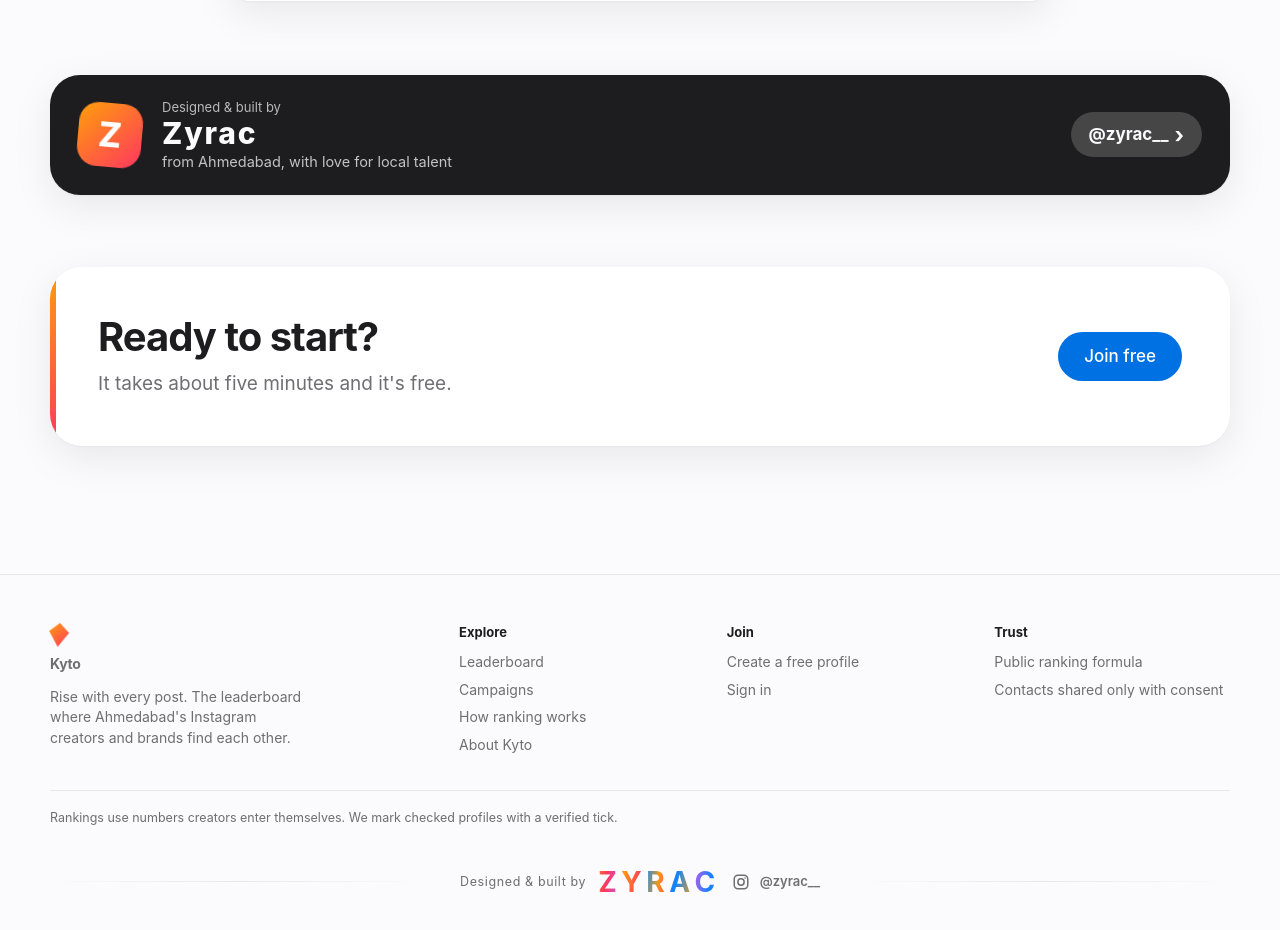
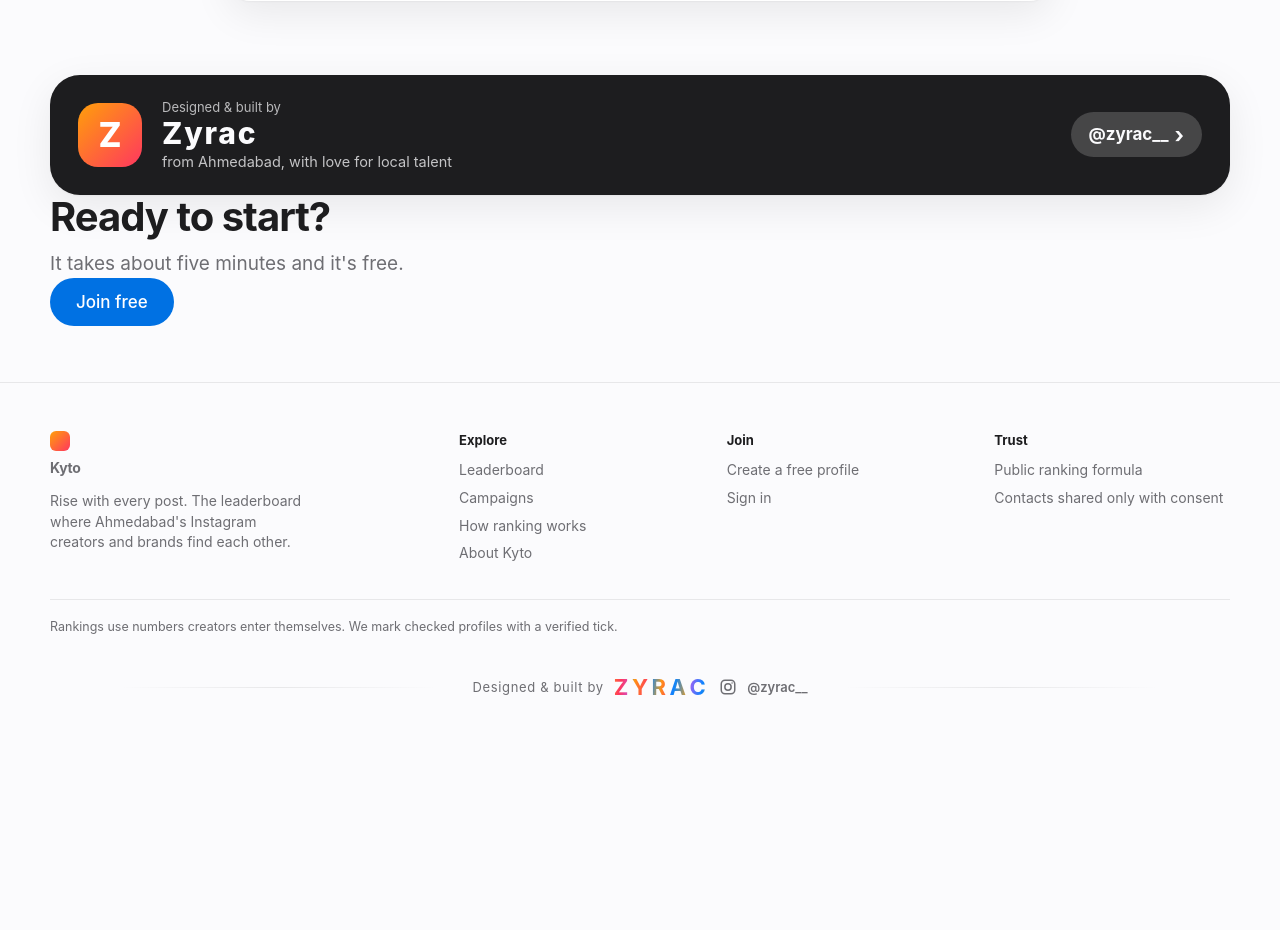
Before and after one commit to faizm506/creator, a Django app: page /about/ in a window 1280 px wide. Shown: the part 1813-2743 px from the top of the page. After the commit the page ends 2508 px from the top, so only its background shows below. Run offline with Django 5.2, Linux system fonts and the light colour scheme; parts of the project's set-up code (start-up, migrations or seed data) failed here and were passed over.

Commit message:
Fixed footer ZYRAC CSS and Instagram SVG

```diff
--- a/kyto/core/static/core/css/app.css
+++ b/kyto/core/static/core/css/app.css
@@ -465,30 +465,85 @@ button[disabled]{opacity:.45;cursor:not-allowed}
 }
 
 
-/* ===== Brand, credit, signup, responsive polish ===== */
-.g-sky1{stop-color:var(--sky1)}.g-sky2{stop-color:var(--sky2)}.g-riv1{stop-color:var(--riv1)}.g-riv2{stop-color:var(--riv2)}
-.frame{fill:none;stroke:var(--stone-hi);stroke-width:2.5;transition:stroke .3s}
-.lm:hover .frame,.lm.on .frame{stroke:#ffe0b3}
-.rows-gap{margin-top:20px}
-.logo-mark{width:20px;height:24px;border-radius:0;background:var(--boost);clip-path:polygon(50% 0,100% 38%,50% 100%,0 38%);animation:sway 4s ease-in-out infinite;transform-origin:50% 0}
-@keyframes sway{50%{transform:rotate(7deg)}}
-.launch-band{margin-block:72px;padding:48px;border-radius:32px;background:var(--surface);box-shadow:var(--shadow);display:flex;align-items:center;justify-content:space-between;gap:28px;position:relative;overflow:hidden}
-.launch-band::before{content:"";position:absolute;inset:0 auto 0 0;width:6px;background:var(--boost)}
+/* Zyrac signature */
+.credit {
+    display: flex;
+    align-items: center;
+    justify-content: center; /* Forces the entire block to center */
+    gap: 18px;
+    width: 100%;
+    max-width: 1080px;
+    margin: 30px auto 0;
+    padding: 0 20px;
+}
+.credit-line {
+    flex: 1;
+    height: 1px;
+    background: linear-gradient(90deg, transparent, var(--line, #e5e5e5), transparent);
+}
+.credit-in {
+    margin: 0;
+    display: flex;
+    align-items: center;
+    justify-content: center;
+    gap: 10px;
+    flex-wrap: wrap;
+    text-decoration: none;
+}
+.credit-small {
+    font-size: 13px;
+    letter-spacing: .05em;
+    color: var(--muted, #737373);
+}
 
-/* Zyrac signature */
-.credit{display:flex;align-items:center;gap:18px;width:min(1080px,100% - 40px);margin:30px auto 0}
-.credit-line{flex:1;height:1px;background:linear-gradient(90deg,transparent,var(--line),transparent)}
-.credit-in{margin:0;display:flex;align-items:center;justify-content:center;gap:12px;flex-wrap:wrap}
-.credit-small{font-size:12.5px;letter-spacing:.05em;color:var(--muted)}
-.zyrac{display:inline-flex;font-size:28px;font-weight:800;letter-spacing:.16em;line-height:1;cursor:default;user-select:none}
-.zyrac b{display:inline-block;background:linear-gradient(100deg,#ff9f0a,#ff375f,#bf5af2,#0a84ff,#ff9f0a);background-size:300% 100%;-webkit-background-clip:text;background-clip:text;color:transparent;animation:shine 7s linear infinite;transition:transform .35s cubic-bezier(.3,1.7,.5,1)}
-.zyrac b:nth-child(2){animation-delay:-.5s;transition-delay:.04s}.zyrac b:nth-child(3){animation-delay:-1s;transition-delay:.08s}
-.zyrac b:nth-child(4){animation-delay:-1.5s;transition-delay:.12s}.zyrac b:nth-child(5){animation-delay:-2s;transition-delay:.16s}
-.zyrac:hover b{transform:translateY(-7px) rotate(-4deg)}
-@keyframes shine{to{background-position:-300% 0}}
-.heart::before{content:"\2665";color:#ff375f;display:inline-block;animation:beat 1.6s ease-in-out infinite}
-@keyframes beat{50%{transform:scale(1.3)}}
+/* Fixes the ZYRAC Gradient */
+.zyrac {
+    display: inline-flex;
+    font-size: 22px;
+    font-weight: 800;
+    letter-spacing: .16em;
+    line-height: 1;
+}
+.zyrac b {
+    display: inline-block;
+    background: linear-gradient(100deg, #ff9f0a, #ff375f, #bf5af2, #0a84ff, #ff9f0a);
+    background-size: 300% 100%;
+    -webkit-background-clip: text;
+    -webkit-text-fill-color: transparent; /* Required to show the gradient in Chrome/Safari */
+    background-clip: text;
+    color: transparent;
+    animation: shine 7s linear infinite;
+    transition: transform .35s cubic-bezier(.3,1.7,.5,1);
+}
+.zyrac b:nth-child(2) { animation-delay: -.5s; transition-delay: .04s; }
+.zyrac b:nth-child(3) { animation-delay: -1s; transition-delay: .08s; }
+.zyrac b:nth-child(4) { animation-delay: -1.5s; transition-delay: .12s; }
+.zyrac b:nth-child(5) { animation-delay: -2s; transition-delay: .16s; }
+.zyrac:hover b { transform: translateY(-4px) rotate(-4deg); }
+@keyframes shine { to { background-position: -300% 0; } }
 
+/* Fixes the Instagram Black Box */
+.credit-ig {
+    display: inline-flex;
+    align-items: center;
+    gap: 4px;
+    font-size: 13px;
+    font-weight: 500;
+    color: var(--muted, #737373);
+}
+.credit-ig svg {
+    width: 18px;
+    height: 18px;
+    fill: none; /* Removes the solid black fill */
+    stroke: currentColor; /* Draws the outline */
+    stroke-width: 2;
+    stroke-linecap: round;
+    stroke-linejoin: round;
+}
+.credit-ig .dot-ig {
+    fill: currentColor;
+    stroke: none;
+}
 /* signup */
 .auth-wide{width:min(560px,100% - 32px)}
 .roles{border:0;margin:0 0 6px;padding:0;min-width:0}
```
